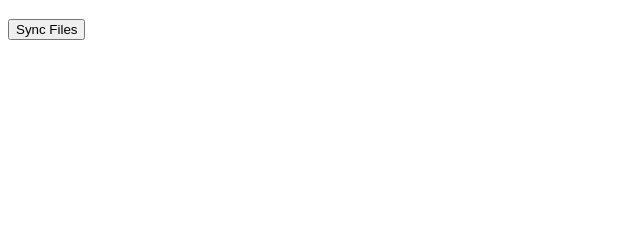
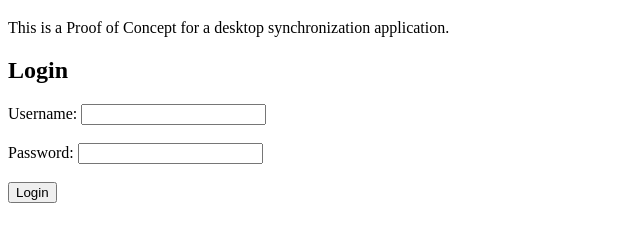
Before and after one commit to m-azra3l/electro-share, an Electron app: page index.html in a window 800 px wide. Shown: the part 61-302 px from the top of the page, without its empty margins (0-640 px from the left). Drawn offline with Linux system fonts and the light colour scheme; no server answers.

Commit message:
Update index.html

```diff
--- a/index.html
+++ b/index.html
@@ -1,13 +1,35 @@
 <!DOCTYPE html>
 <html lang="en">
+
 <head>
     <meta charset="UTF-8">
     <meta name="viewport" content="width=device-width, initial-scale=1.0">
     <title>Electro Share</title>
 </head>
+
 <body>
     <h1>Electro Share</h1>
-    <button id="sync-button">Sync Files</button>
+    <p>This is a Proof of Concept for a desktop synchronization application.</p>
+    <div id="login-container">
+        <h2>Login</h2>
+        <form id="login-form">
+            <label for="username">Username:</label>
+            <input type="text" id="username" name="username" required><br><br>
+            <label for="password">Password:</label>
+            <input type="password" id="password" name="password" required><br><br>
+            <button type="submit">Login</button>
+        </form>
+        <p id="login-error" style="color: red; display: none;">Invalid credentials, please try again.</p>
+    </div>
+
+    <div id="content-container" style="display: none;">
+        <h2>Welcome, <span id="user-name"></span>!</h2>
+        <p>You are logged in. Start syncing your files now.</p>
+
+        <button id="sync-button">Sync Files</button>
+    </div>
+
     <script src="renderer.js"></script>
 </body>
+
 </html>
```
